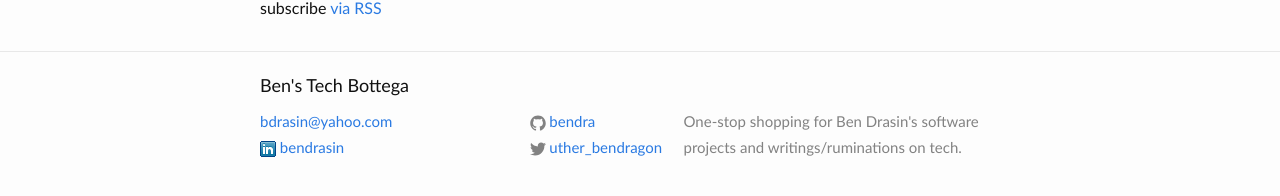
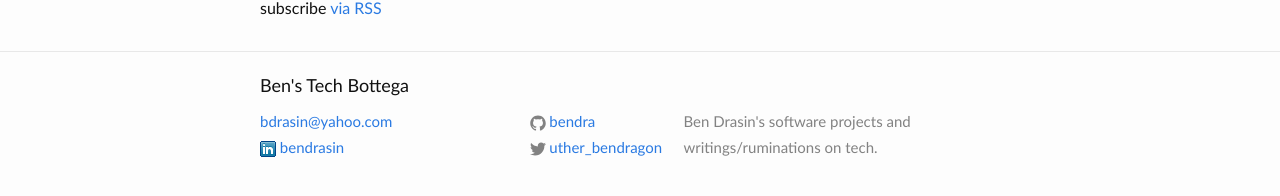
Before and after one commit to bendra/bendra.github.io, a Jekyll site: the page built from index.html, in a window 1280 px wide. Shown: the part 549-745 px from the top of the page. Built offline with Jekyll 4.4.1, drawn with Linux system fonts in a browser that asks for light colours; the list of posts is cut into pages by our own code.

Commit message:
first article in a year, woo!

```diff
--- a/_config.yml
+++ b/_config.yml
@@ -2,7 +2,7 @@
 title: Ben's Tech Bottega
 email: bdrasin@yahoo.com
 description: > # this means to ignore newlines until "baseurl:"
-  One-stop shopping for Ben Drasin's software projects and writings/ruminations on tech.
+  Ben Drasin's software projects and writings/ruminations on tech.
 baseurl: "" # the subpath of your site, e.g. /blog/
 url: "http://bendra.github.io" # the base hostname & protocol for your site
 twitter_username: uther_bendragon
```
